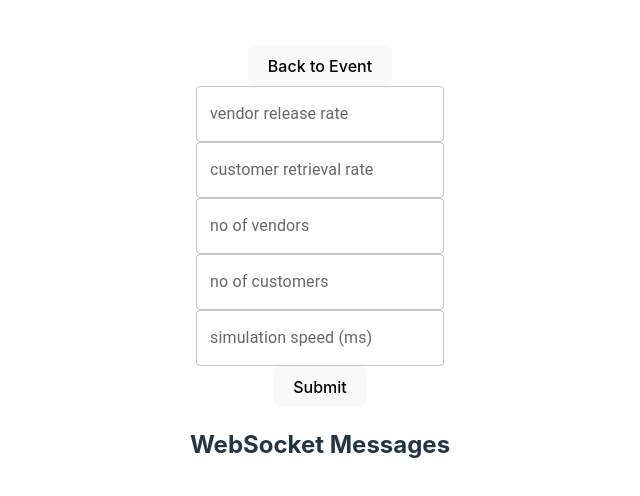
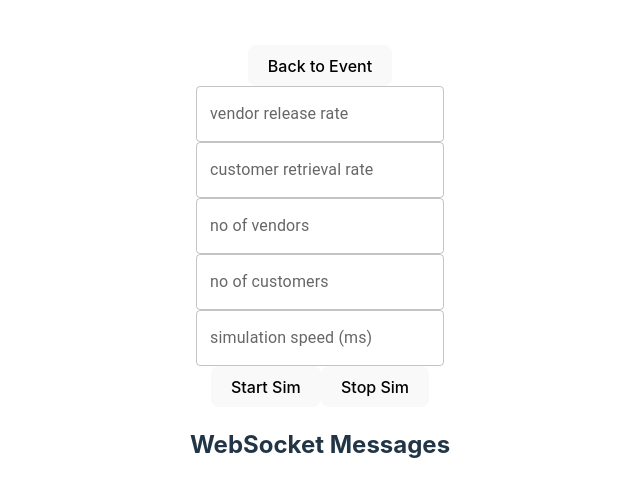
Before and after one commit to PamuduW/TicketingSystem, a React (Vite) app in the folder Frontend/: page /simulation/1 in a window 1280 px wide. Shown: the part 136-632 px from the top of the page, without its empty margins (320-960 px from the left). Built offline with nearby package versions, Linux system fonts and the light colour scheme.

Commit message:
stop sim

```diff
--- a/Frontend/src/axios.tsx
+++ b/Frontend/src/axios.tsx
@@ -1,8 +1,8 @@
 import axios from "axios";
 
 const API = axios.create({
-    baseURL: "http://localhost:8080/api",
-    // baseURL: "https://ticketing---system-32a1f2f59169.herokuapp.com/api",
+    // baseURL: "http://localhost:8080/api",
+    baseURL: "https://ticketing---system-32a1f2f59169.herokuapp.com/api",
 });
 
 export default API;
--- a/Frontend/src/components/Simulation/SimInputForm.tsx
+++ b/Frontend/src/components/Simulation/SimInputForm.tsx
@@ -36,6 +36,15 @@ const SimInputForm: React.FC<SimInputFormProps> = ({ eventId }) => {
         }
     };
 
+    const handleStopSim = async () => {
+        try {
+            const response = await API.post(`/event/${eventId}/stopSim`);
+            console.log("Response:", response.data);
+        } catch (error) {
+            console.error("Error:", error);
+        }
+    };
+
     return (
         <form onSubmit={handleSubmit}>
             {inputs.map((input, index) => (
@@ -54,7 +63,8 @@ const SimInputForm: React.FC<SimInputFormProps> = ({ eventId }) => {
                     </label>
                 </div>
             ))}
-            <button type="submit">Submit</button>
+            <button type="submit">Start Sim</button>
+            <button type="button" onClick={handleStopSim}>Stop Sim</button>
         </form>
     );
 };
--- a/Frontend/src/components/Simulation/SimLog.tsx
+++ b/Frontend/src/components/Simulation/SimLog.tsx
@@ -9,9 +9,9 @@ const SimLog: React.FC = () => {
 
     useEffect(() => {
         if (userContext?.userData) {
-            const vendorId = userContext.userData.userId;
-            const socket = new WebSocket(`ws://localhost:8080/ws`);
-            // const socket = new WebSocket(`wss://ticketing---system-32a1f2f59169.herokuapp.com/ws/${eventId}/${vendorId}`);
+            // const vendorId = userContext.userData.userId;
+            // const socket = new WebSocket(`ws://localhost:8080/ws`);
+            const socket = new WebSocket(`wss://ticketing---system-32a1f2f59169.herokuapp.com/ws`);
 
             socket.onopen = () => {
                 console.log("WebSocket connection established");
```
Also changed, not shown: 1 other file (tests, documents, lock files or other folders).
